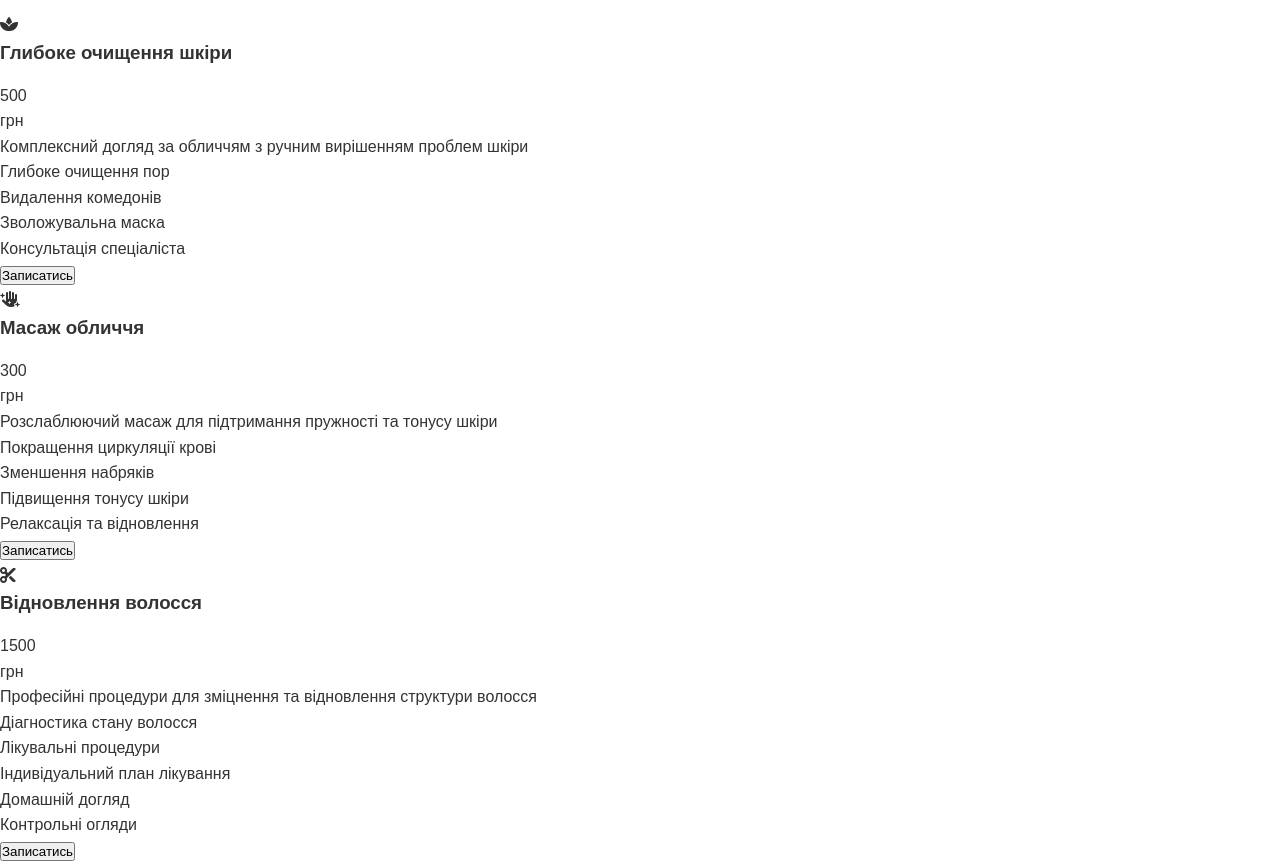
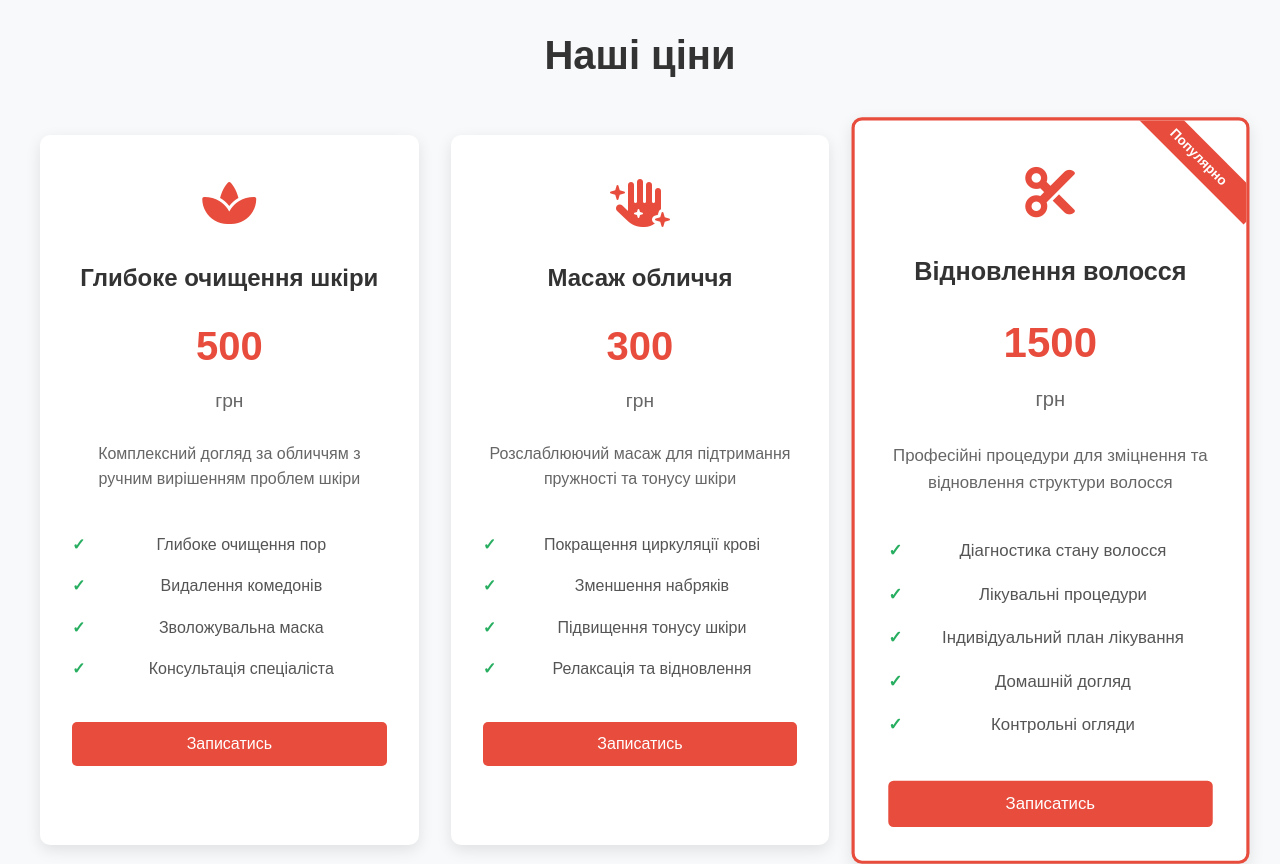
Before and after one commit to snizhanasydor/PTS-21_Sydor, a plain HTML site: page index.html in a window 1280 px wide. Shown: the part 910-1774 px from the top of the page. Drawn offline with Linux system fonts and the light colour scheme.

Commit message:
Update style.css

```diff
--- a/style.css
+++ b/style.css
@@ -496,3 +496,147 @@ footer {
   color: #e74c3c;
   margin-left: 3px;
 }
+/* Застосування overlay для кращої видимості тексту на фоні зображення */
+.reviews-section::before {
+  content: "";
+  position: absolute;
+  top: 0;
+  left: 0;
+  right: 0;
+  bottom: 0;
+  background-color: rgba(0, 0, 0, 0.5); /* Темний напівпрозорий overlay */
+  z-index: 1;
+}
+
+/* Забезпечення видимості контенту поверх overlay */
+.reviews-section .reviews-container,
+.reviews-section h2 {
+  position: relative;
+  z-index: 2;
+}
+
+/* Встановлення position: relative для секцій, щоб коректно працював overlay */
+.reviews-section {
+  position: relative;
+}
+/* Pricing Section */
+.pricing-section {
+  padding: 4rem 2rem;
+  background: #f8f9fa;
+}
+
+.pricing-section h2 {
+  text-align: center;
+  font-size: 2.5rem;
+  margin-bottom: 3rem;
+  color: #333;
+}
+
+.pricing-container {
+  max-width: 1200px;
+  margin: 0 auto;
+  display: grid;
+  grid-template-columns: repeat(auto-fit, minmax(280px, 1fr));
+  gap: 2rem;
+}
+
+.pricing-card {
+  background: white;
+  border-radius: 10px;
+  padding: 2rem;
+  text-align: center;
+  box-shadow: 0 5px 15px rgba(0, 0, 0, 0.1);
+  transition: transform 0.3s, box-shadow 0.3s;
+  position: relative;
+  overflow: hidden;
+}
+
+.pricing-card:hover {
+  transform: translateY(-5px);
+  box-shadow: 0 10px 25px rgba(0, 0, 0, 0.15);
+}
+
+.pricing-card.featured {
+  border: 3px solid #e74c3c;
+  transform: scale(1.05);
+}
+
+.pricing-card.featured::before {
+  content: "Популярно";
+  position: absolute;
+  top: 20px;
+  right: -30px;
+  background: #e74c3c;
+  color: white;
+  padding: 5px 40px;
+  transform: rotate(45deg);
+  font-size: 0.8rem;
+  font-weight: bold;
+}
+
+.pricing-icon {
+  font-size: 3rem;
+  color: #e74c3c;
+  margin-bottom: 1rem;
+}
+
+.pricing-card h3 {
+  font-size: 1.5rem;
+  margin-bottom: 1rem;
+  color: #333;
+}
+
+.pricing-price {
+  font-size: 2.5rem;
+  font-weight: bold;
+  color: #e74c3c;
+  margin-bottom: 0.5rem;
+}
+
+.pricing-currency {
+  font-size: 1.2rem;
+  color: #666;
+  margin-bottom: 1.5rem;
+}
+
+.pricing-description {
+  color: #666;
+  margin-bottom: 2rem;
+  line-height: 1.6;
+}
+
+.pricing-features {
+  list-style: none;
+  margin-bottom: 2rem;
+}
+
+.pricing-features li {
+  padding: 0.5rem 0;
+  color: #555;
+  position: relative;
+  padding-left: 1.5rem;
+}
+
+.pricing-features li::before {
+  content: "✓";
+  position: absolute;
+  left: 0;
+  color: #27ae60;
+  font-weight: bold;
+}
+
+.btn-pricing {
+  background: #e74c3c;
+  color: white;
+  padding: 0.8rem 1.5rem;
+  border: none;
+  border-radius: 5px;
+  font-size: 1rem;
+  cursor: pointer;
+  transition: background 0.3s;
+  width: 100%;
+}
+
+.btn-pricing:hover {
+  background: #c0392b;
+}
```
